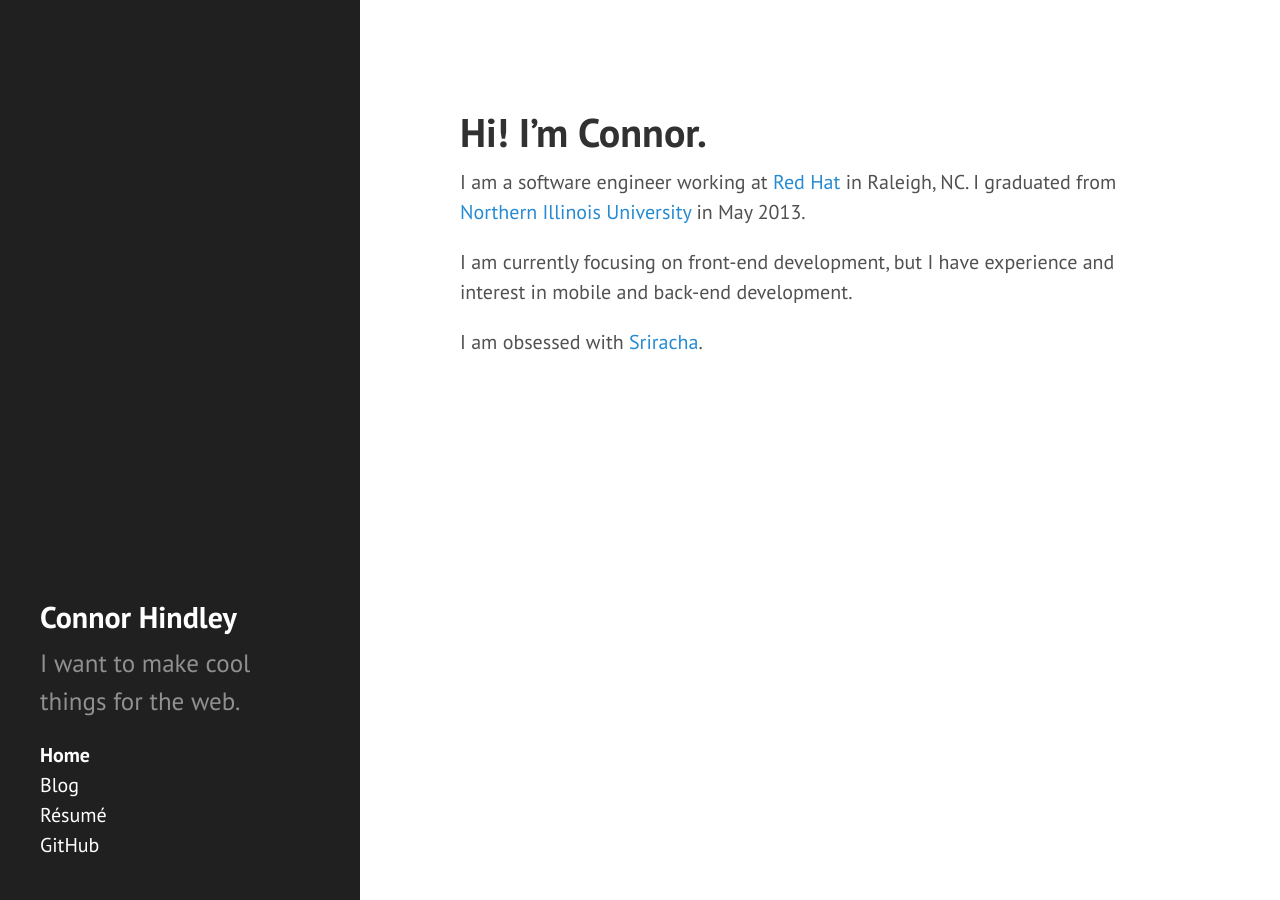
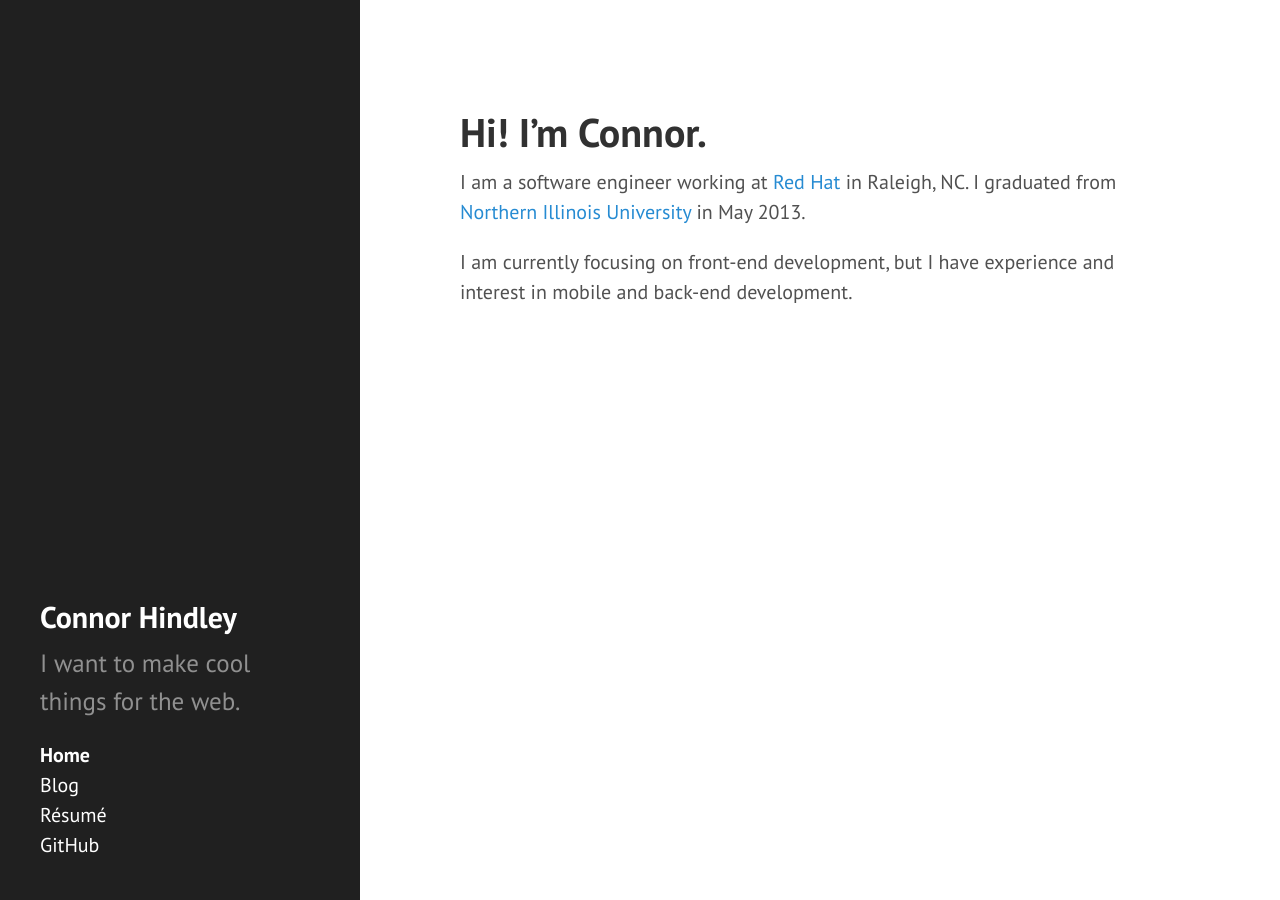
Before and after one commit to connyay/connyay.github.io, a Jekyll site: the page built from index.md, in a window 1280 px wide. Built offline with Jekyll 4.4.1, drawn with Linux system fonts in a browser that asks for light colours; Markdown is read by kramdown in place of the engine named in the settings.

Commit message:
remove dead sriracha link :cry:

```diff
--- a/index.md
+++ b/index.md
@@ -8,5 +8,3 @@ I am a software engineer working at [Red Hat](http://redhat.com) in Raleigh, NC.
 I graduated from [Northern Illinois University](http://www.cs.niu.edu/) in May 2013.
 
 I am currently focusing on front-end development, but I have experience and interest in mobile and back-end development.
-
-I am obsessed with [Sriracha](http://www.huyfong.com/no_frames/sriracha.htm).
```
